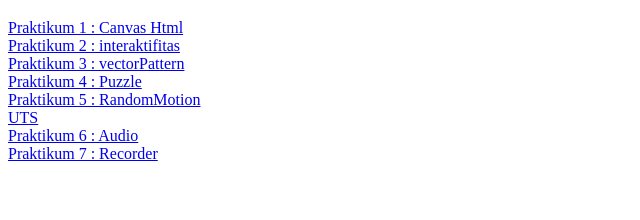
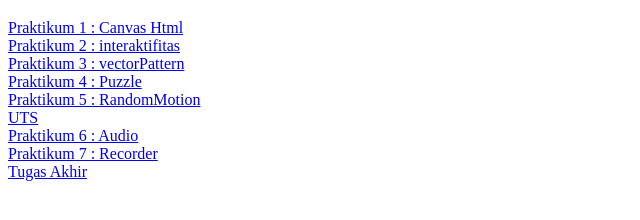
Before and after one commit to pradana1/MultimediaOnline, a plain HTML site: page index.html in a window 1280 px wide. Shown: the part 178-398 px from the top of the page, without its empty margins (0-640 px from the left). Drawn offline with Linux system fonts and the light colour scheme.

Commit message:
Update index.html

```diff
--- a/index.html
+++ b/index.html
@@ -17,6 +17,7 @@
 <a href="uts.html"> UTS </a><br>
 <a href="audio.html"> Praktikum 6 : Audio </a><br>
 <a href="recorder.html"> Praktikum 7 : Recorder </a><br>
+<a href="responsi.html"> Tugas Akhir </a><br>
 
 
 </body>
```
